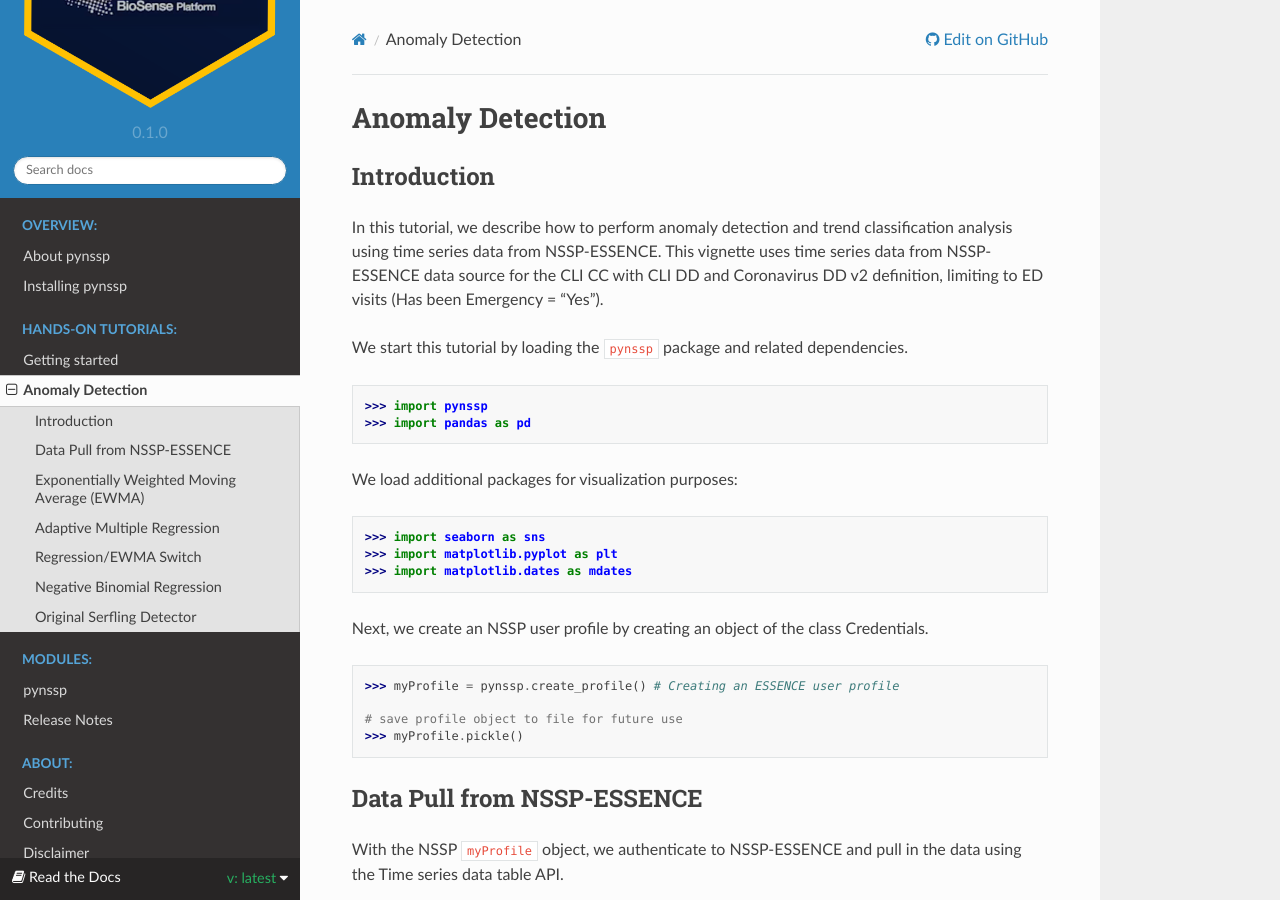
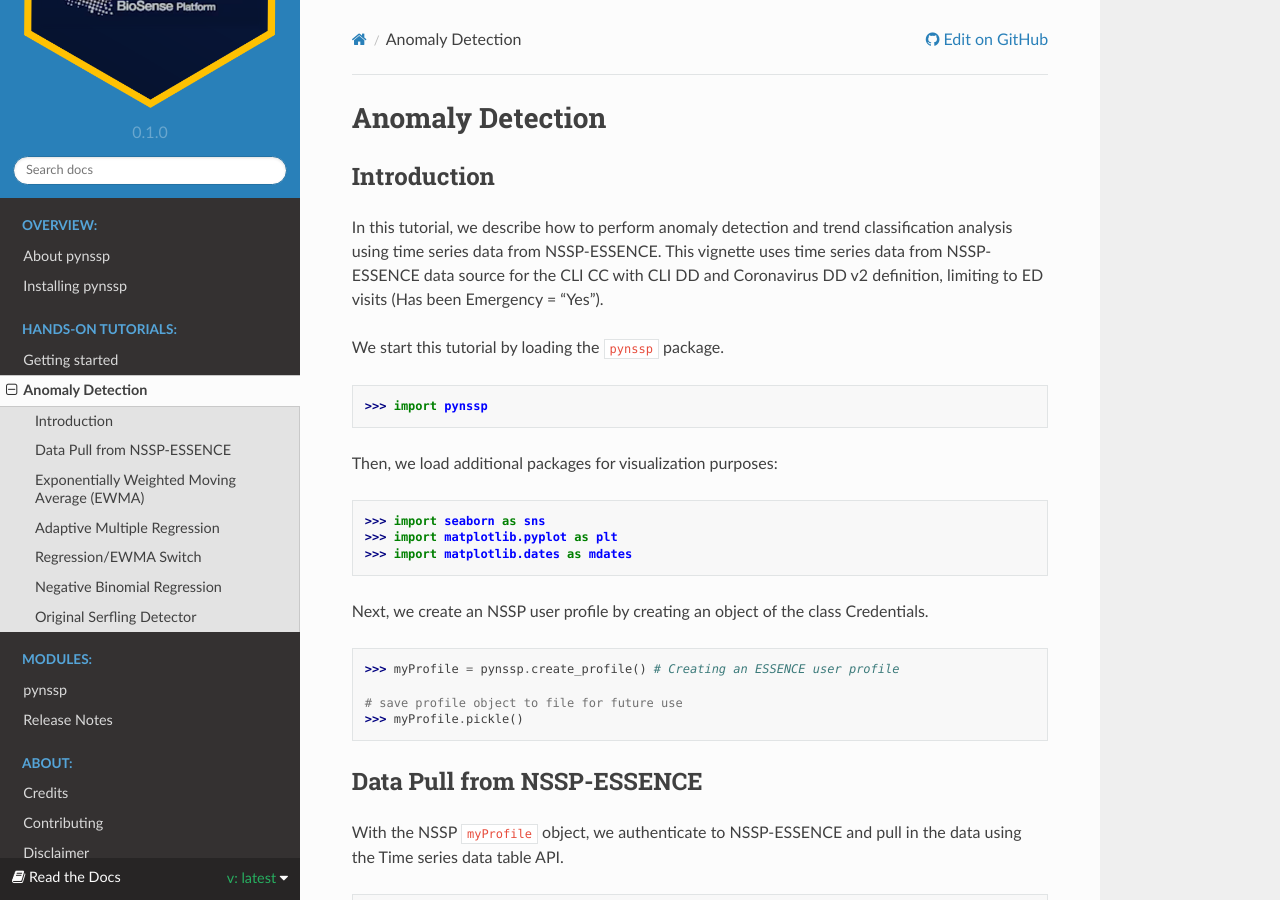
Before and after one commit to CDCgov/pynssp, a Sphinx documentation site: the page built from docs/articles/anomaly_detection.md, in a window 1280 px wide and 900 px high. Built offline with Sphinx 7.4.7 and the Read the Docs theme 2.0.0, drawn with Linux system fonts in a browser that asks for light colours; pages that are not in the unit, such as notebooks, are missing from menus.

Commit message:
Update anomaly detection tutorial

````diff
--- a/docs/articles/anomaly_detection.md
+++ b/docs/articles/anomaly_detection.md
@@ -3,14 +3,13 @@
 ## Introduction
 In this tutorial, we describe how to perform anomaly detection and trend classification analysis using time series data from NSSP-ESSENCE. This vignette uses time series data from NSSP-ESSENCE data source for the CLI CC with CLI DD and Coronavirus DD v2 definition, limiting to ED visits (Has been Emergency = “Yes”).
 
-We start this tutorial by loading the `pynssp` package and related dependencies.
+We start this tutorial by loading the `pynssp` package.
 
 ```python
 >>> import pynssp
->>> import pandas as pd
 ```
 
-We load additional packages for visualization purposes:
+Then, we load additional packages for visualization purposes:
 
 ```python
 >>> import seaborn as sns
````
